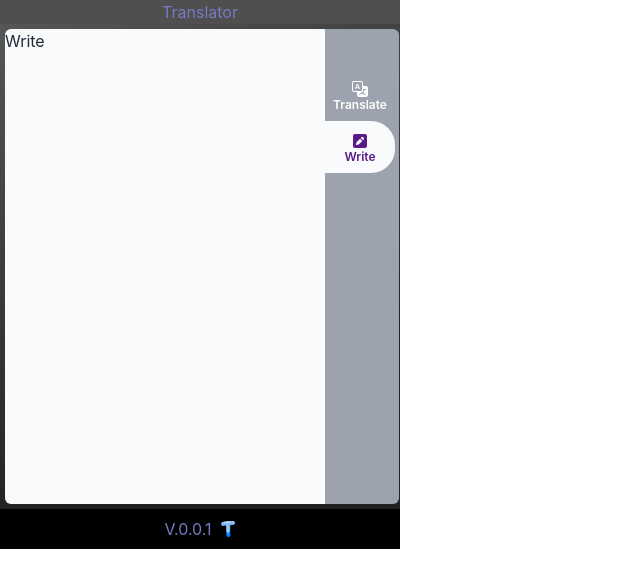
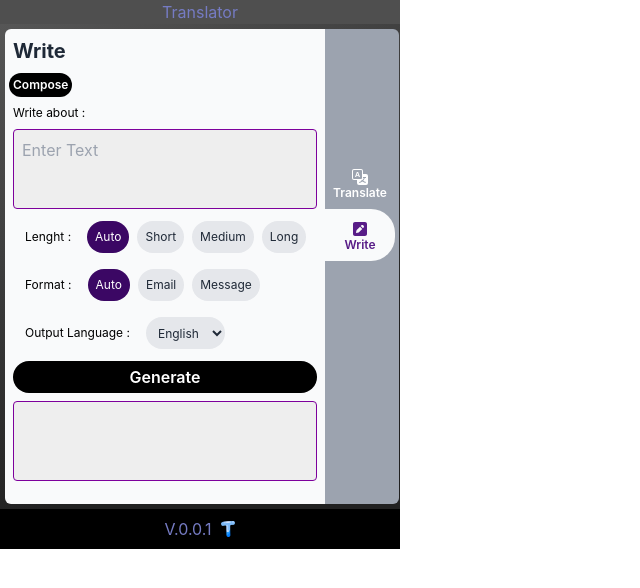
Before and after one commit to aqorbani/chrome-extension, a Next.js app: page / in a window 1280 px wide. Both pictures are taken after a click on the button "Write". Shown: the top 588 px of the page, without its empty margins (0-640 px from the left). Built offline with nearby package versions, Linux system fonts and the light colour scheme.

Commit message:
create write components basic ui

```diff
--- a/components/Index/index.jsx
+++ b/components/Index/index.jsx
@@ -18,7 +18,7 @@ export default function Index({ navigateToPage }) {
           <div className="min-w-80 bg-gray-50 rounded-l-md text-gray-800">
             {btnStatus === "write" ? <Write /> : <Main />}
           </div>
-          <div className="w-20 bg-gray-400 pr-1 rounded-r-md pt-10">
+          <div className="w-20 bg-gray-400 pr-1 rounded-r-md pt-32">
             <button
               onClick={() => setBtnStatus("translate")}
               className={btnStatus === "translate" ? active : disable}
--- a/components/Write/Write.jsx
+++ b/components/Write/Write.jsx
@@ -1,3 +1,125 @@
-export default function Write() {
-  return <div>Write</div>;
+import styles from "../../styles/Pages.module.css";
+import { useState } from "react";
+
+export default function Main() {
+  const [text, setText] = useState("");
+  const [lenght, setLength] = useState("auto");
+  const [format, setFormat] = useState("auto");
+  const [output, setOutput] = useState("english");
+  const [data, setData] = useState("");
+
+  const active =
+    "bg-purple-950 text-white rounded-full m-1 pr-2 pl-2 text-xs font-normal";
+  const disable =
+    "bg-gray-200 rounded-full m-1 pr-2 pl-2 text-xs font-normalmal";
+
+  const generateHandler = async () => {
+    console.log(output);
+  };
+
+  return (
+    <div className="w-full ">
+      <div className="w-full">
+        <h2 className="p-1 m-1 text-xl font-bold">Write</h2>
+        <p className="text-white w-fit p-1 ml-1 text-xs font-semibold bg-black rounded-full">
+          Compose
+        </p>
+        <p className="text-black w-fit p-2 text-xs font-normal">
+          Write about :
+        </p>
+
+        <div className="flex w-full justify-center items-center">
+          <textarea
+            name="text"
+            placeholder="Enter Text"
+            className={`m-0 p-2 rounded ${styles.textarea}`}
+            value={text}
+            onChange={(e) => setText(e.target.value)}
+            rows="20"
+          ></textarea>
+        </div>
+        <div className="flex w-fit m-2">
+          <h3 className="text-black w-fit p-2 m-1 text-xs font-normal">
+            Lenght :
+          </h3>
+          <button
+            onClick={() => setLength("auto")}
+            className={lenght === "auto" ? active : disable}
+          >
+            Auto
+          </button>
+          <button
+            onClick={() => setLength("short")}
+            className={lenght === "short" ? active : disable}
+          >
+            Short
+          </button>
+          <button
+            onClick={() => setLength("medium")}
+            className={lenght === "medium" ? active : disable}
+          >
+            Medium
+          </button>
+          <button
+            onClick={() => setLength("long")}
+            className={lenght === "long" ? active : disable}
+          >
+            Long
+          </button>
+        </div>
+        <div className="flex w-fit m-2">
+          <h3 className="text-black w-fit p-2 m-1 text-xs font-normal">
+            Format :
+          </h3>
+          <button
+            onClick={() => setFormat("auto")}
+            className={format === "auto" ? active : disable}
+          >
+            Auto
+          </button>
+          <button
+            onClick={() => setFormat("email")}
+            className={format === "email" ? active : disable}
+          >
+            Email
+          </button>
+          <button
+            onClick={() => setFormat("message")}
+            className={format === "message" ? active : disable}
+          >
+            Message
+          </button>
+        </div>
+        <div className="flex w-fit m-2">
+          <h3 className="text-black w-fit p-2 m-1 text-xs font-normal">
+            Output Language :
+          </h3>
+          <select
+            onChange={(e) => setOutput(e.target.value)}
+            className="bg-gray-200 rounded-full m-1 pr-2 pl-2 text-xs
+              font-normal"
+          >
+            <option value="english">English</option>
+            <option value="persian">Persian</option>
+          </select>
+        </div>
+        <div className="flex w-ull m-2">
+          <button
+            onClick={generateHandler}
+            className="w-full bg-black text-white font-semibold rounded-full p-1"
+          >
+            Generate
+          </button>
+        </div>
+        <div className="flex w-full justify-center items-center">
+          <textarea
+            name="text"
+            value={data}
+            className={`m-0 p-2 rounded ${styles.textarea}`}
+            rows="20"
+          ></textarea>
+        </div>
+      </div>
+    </div>
+  );
 }
--- a/styles/Pages.module.css
+++ b/styles/Pages.module.css
@@ -41,7 +41,7 @@
 .textarea {
   background-color: rgb(238, 238, 238);
   width: 95%;
-  height: 100px;
+  height: 80px;
   border: 1px solid #7d009c;
   resize: none;
 }
```
Also changed, not shown: components/Main/Main.jsx (+0 -17 lines).
